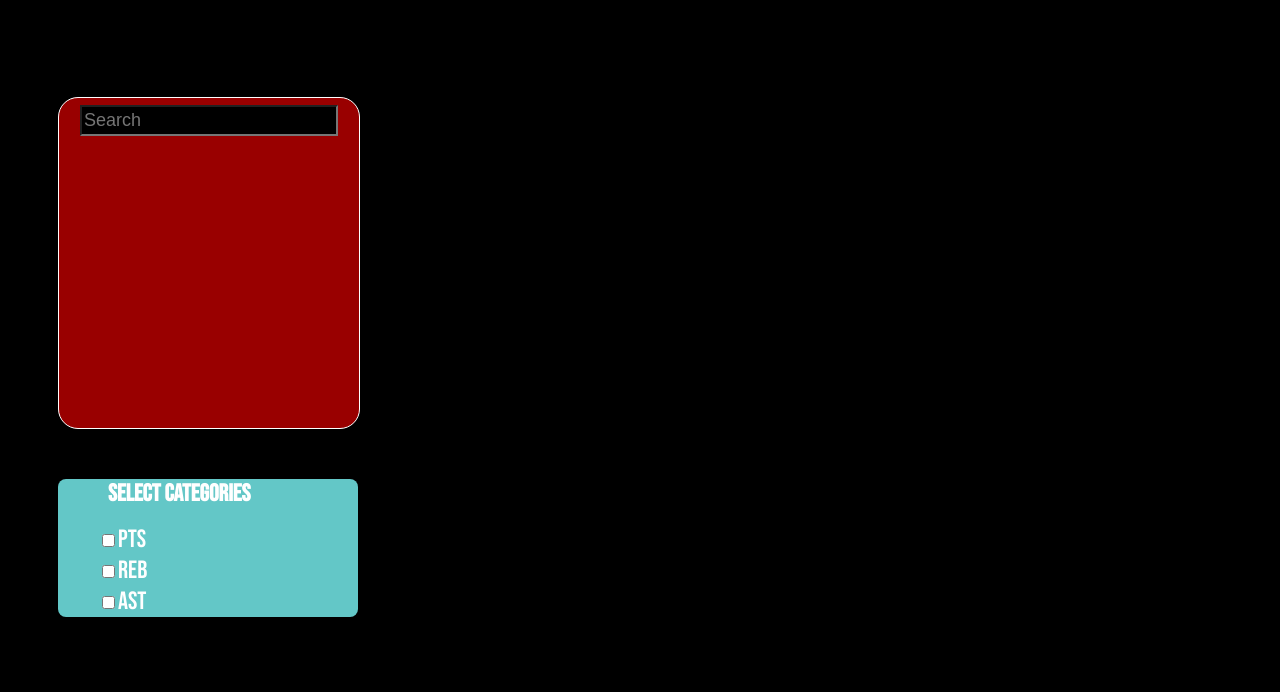
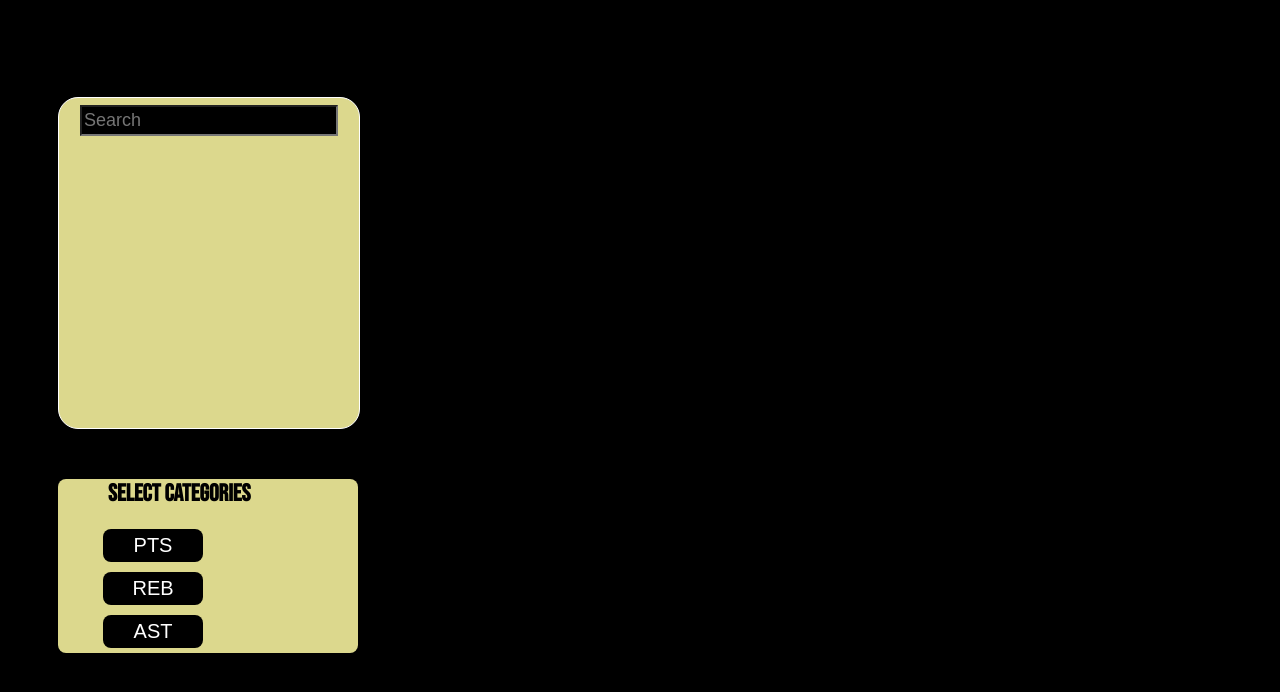
Before and after one commit to Muz-98/Javascript, a website built with webpack: page index.html in a window 1280 px wide. Shown: the part 66-758 px from the top of the page. Built offline with nearby package versions, Linux system fonts and the light colour scheme; no server answers.

Commit message:
added work

```diff
--- a/index.html
+++ b/index.html
@@ -42,10 +42,9 @@
             <h2>Select Categories</h2>
             <div class="stats-options">
                 <ul>
-                    <li class="stat-option-li"><input class="op1" type="checkbox" value="STATS" />PTS</li>
-                    <li class="stat-option-li"><input class="op1" type="checkbox" value="STATS" />REB</li>
-                    <li class="stat-option-li"><input class="op1" type="checkbox" value="STATS" />AST</li>
-
+                    <li class="stat-option-li"><button class="op1">PTS</button></li>
+                    <li class="stat-option-li"><button class="op1">REB</button></li>
+                    <li class="stat-option-li"><button class="op1">AST</button></li>
                 </ul>
 
             </div>
--- a/src/index.js
+++ b/src/index.js
@@ -114,7 +114,7 @@ function getStats(player) {
         method: 'GET',
         params: {
             season: 1990,
-            player_ids: [num],
+            player_ids: [player.id],
         }
     }).then(data => {
         return renderData(data.data.data[0])
--- a/src/styles/players.scss
+++ b/src/styles/players.scss
@@ -4,9 +4,10 @@
 }
 
 .left-drop1 {
+    color: black;
     width: 300px;
-    border: 1px solid white;
-    background-color: rgba(255, 0, 0, 0.6);
+    border: 1px solid rgb(255, 255, 255);
+    background-color: rgb(220, 216, 141);
     border-radius: 20px;
     overflow: hidden;
 }
@@ -72,13 +73,14 @@ table, th, td {
     font-family: 'Bebas Neue', cursive;
     border-radius: 8px;
     justify-content: center;
-    background-color: rgba(99, 199, 199);
+    background-color: rgb(220, 216, 141);
     position: relative;
 
 }
 
 .left-drop2 h2 {
     margin: 0px 0px 0px 50px;
+    color: black;
 
 
 }
@@ -94,10 +96,31 @@ table, th, td {
 .stat-option-li {
     font-size: 25px;
     font-family: 'Bebas Neue', cursive;
+    padding: 5px;
+
 
 }
 .op1 {
     color: white;
-    font-size: 3px;
+    font-size: 20px;
+    background-color: black;
+    border-radius: 8px;
+    width: 100px;
+    border: none;
+    padding: 5px;
 
 }
+
+.op1:hover {
+    cursor: pointer;
+    background-color: wheat;
+}
+
+.stats-options-li:hover {
+    cursor: pointer;
+}
+
+.op1:focus {
+    background-color: red;
+    border: none;
+}
```
